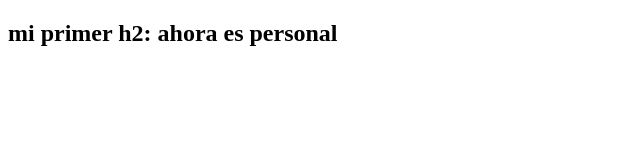
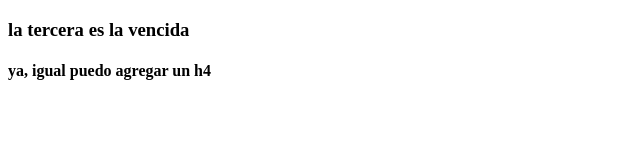
Before and after one commit to jaimejotar/git_workshop, a plain HTML site: page index.html in a window 1280 px wide. Shown: the whole page, without its empty margins (0-640 px from the left). Drawn offline with Linux system fonts and the light colour scheme.

Commit message:
se agrega h3 y h4 al index

```diff
--- a/index.html
+++ b/index.html
@@ -6,6 +6,7 @@
     <title>Document</title>
 </head>
 <body>
-    <h2>mi primer h2: ahora es personal</h2>
+    <h3>la tercera es la vencida</h3>
+    <h4>ya, igual puedo agregar un h4</h4>
 </body>
 </html>
```
